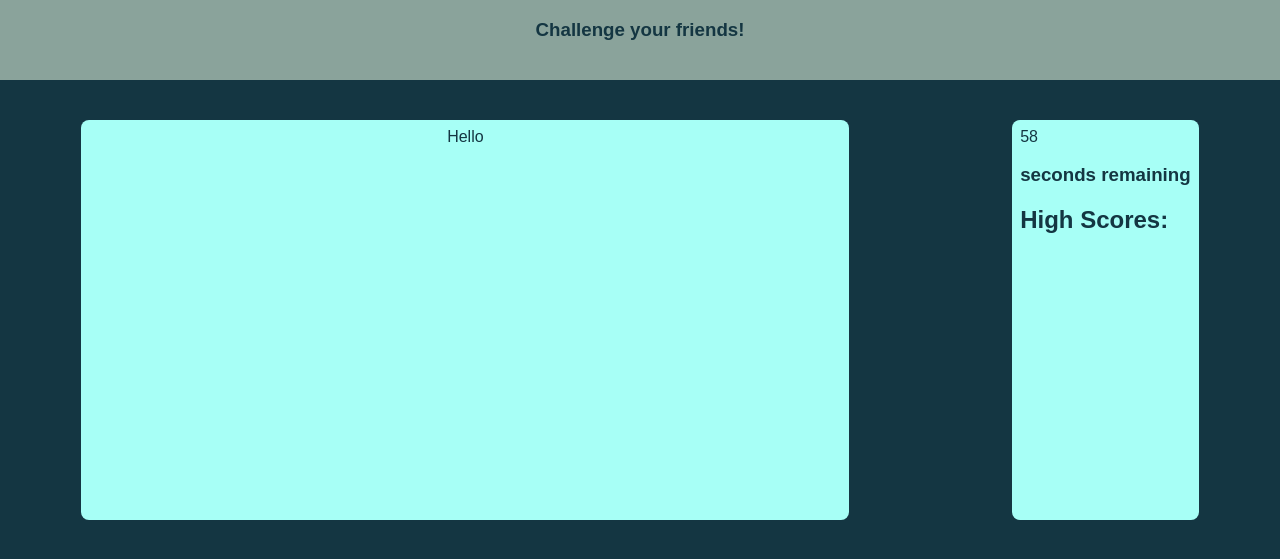
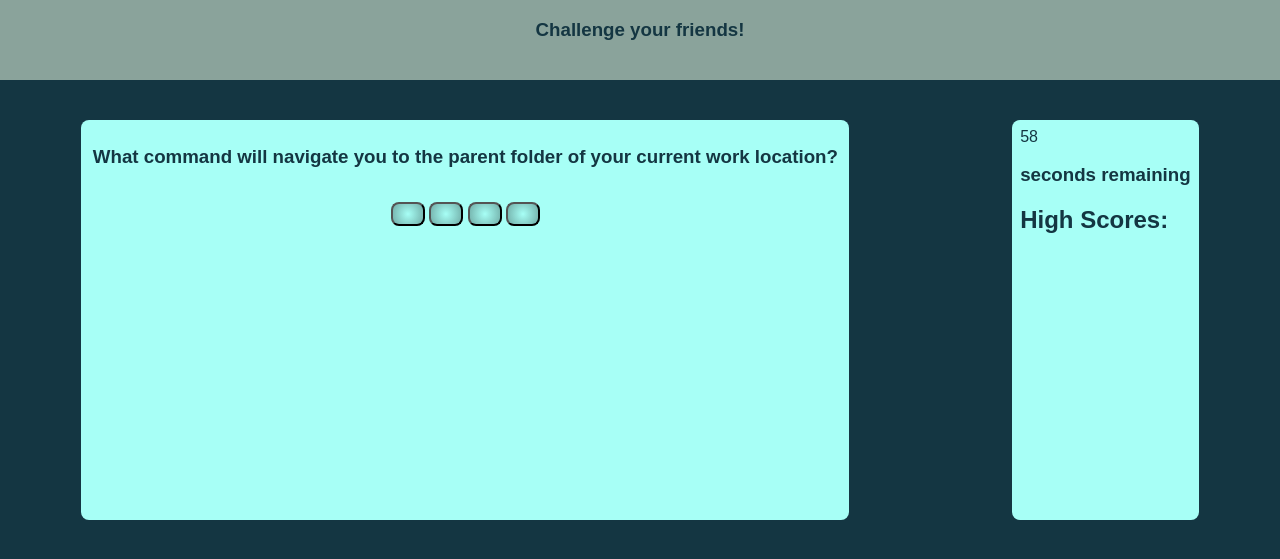
Before and after one commit to AlFerry/Coding-quiz, a plain HTML site: page index.html in a window 1280 px wide. Both pictures are taken after a click on the button "START". Shown: the part 81-640 px from the top of the page. Drawn offline with Linux system fonts and the light colour scheme.

Commit message:
Used js to show question in html quiz element.

```diff
--- a/assets/script.js
+++ b/assets/script.js
@@ -20,7 +20,8 @@ var questions = [
         ["mkdir", "git clone", "clear", "touch"]
     ],
 ]
-
+var question = document.querySelector("#questionText");
+question.innerHTML=questions[1][0];
 function timer(){
 
     var timerInterval = setInterval(function() {
@@ -37,9 +38,18 @@ function timer(){
     }, 1000);
 }
 
-function game(){
+/*function printQuestion(){
+
+
+    for(var i = 0; timeLeft>0; i++){
+
+    }
+}*/
+
+function Setupgame(){
     timer();
-    var questionEl=document.querySelector(".question");
+    //printQuestion();
+    var questionEl=document.querySelector(".startScreen");
     var quizEl = document.getElementById("quiz");
     if (quizEl.style.display === "none") {
         quizEl.style.display = "block";
@@ -56,6 +66,6 @@ function game(){
 
 console.log(questions);
 
-document.querySelector(".question").style.display = "block";
+document.querySelector(".startScreen").style.display = "block";
 document.getElementById("quiz").style.display = "none";
-startButton.addEventListener("click", game);
+startButton.addEventListener("click", Setupgame);
--- a/assets/style.css
+++ b/assets/style.css
@@ -56,7 +56,7 @@ section {
     border-radius: 8px;
 }
 
-.question {
+.startScreen {
     display: inline;
     text-align: center;
     width: 60vw;
--- a/index.html
+++ b/index.html
@@ -15,11 +15,17 @@
         </header>
 
         <main>
-            <section class="question">
-                <section id="questionText"><h3>Let's play!</h3></section>
+            <section class="startScreen">
+                <section><h3>Let's play!</h3></section>
                 <button id="start-button">START</button>
             </section>
-            <section class="quiz" id="quiz">Hello</section>
+            <section class="quiz" id="quiz">
+                <h3 id="questionText">Question</h3>
+                <button class="answer" id="answer1"></button>
+                <button class="answer" id="answer2"></button>
+                <button class="answer" id="answer3"></button>
+                <button class="answer" id="answer4"></button>
+            </section>
             <section>
                 <aside class="time">
                     <div class = "timer-text">
```
